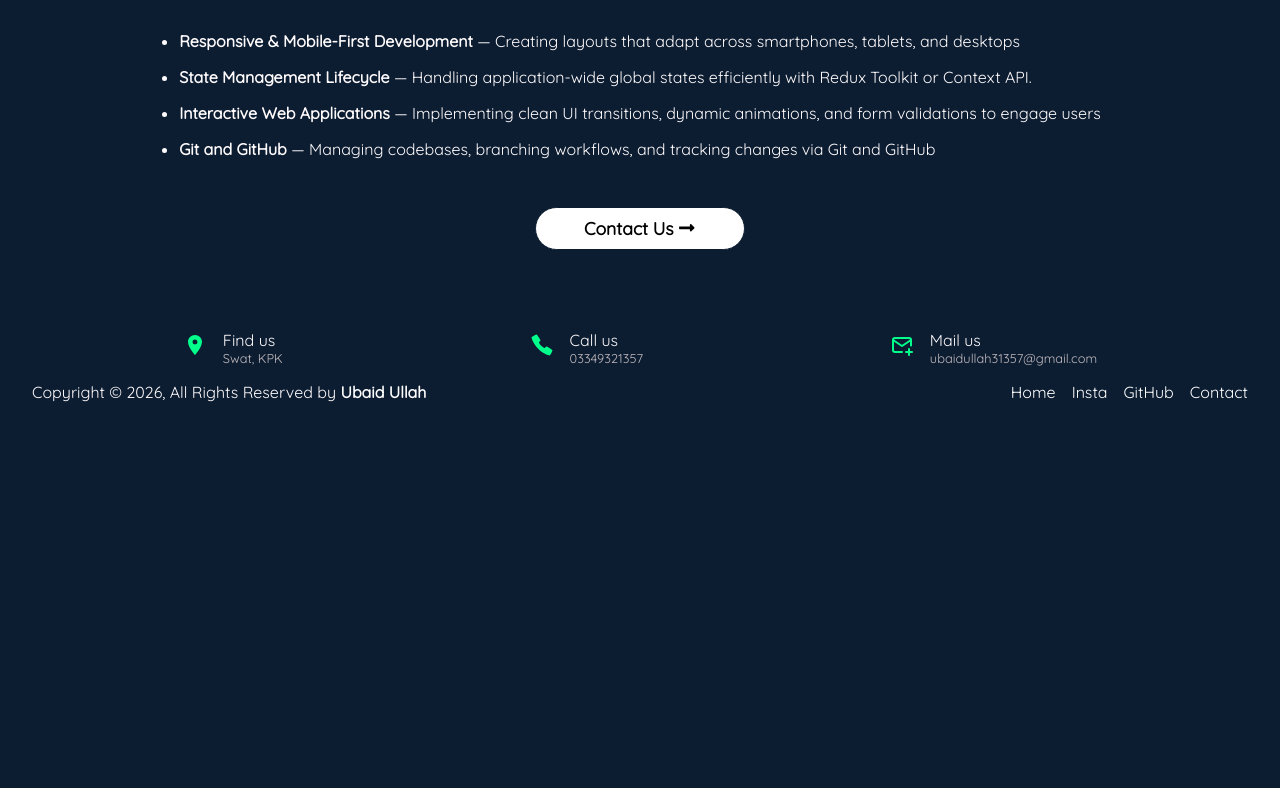
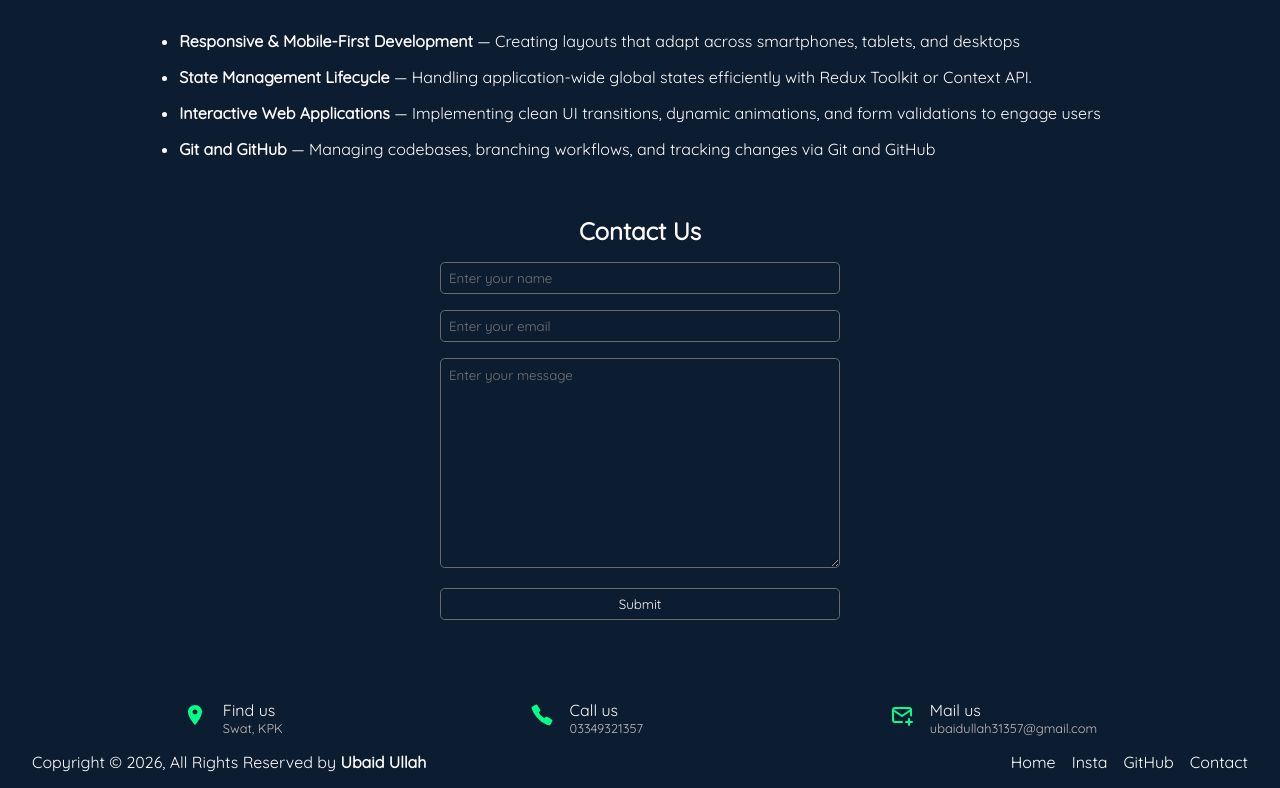
Before and after one commit to ubaidullah31357/portfolio-website, a React (Vite) app: page / in a window 1280 px wide. Shown: the part 1037-1825 px from the top of the page. Before the commit the page ends 1455 px from the top, so only its background shows below. Built offline with nearby package versions, Linux system fonts and the light colour scheme; no server answers.

Commit message:
Changed the pages router to only navigation to a specific section on single page.

```diff
--- a/src/App.css
+++ b/src/App.css
@@ -38,6 +38,7 @@ a {
 html {
   background-color: #0c1d32;
   color: #fffbfc;
+  scroll-behavior: smooth;
 }
 a,
 button {
--- a/src/Pages/Contact.jsx
+++ b/src/Pages/Contact.jsx
@@ -31,7 +31,7 @@ export const Contact = () => {
     console.log(import.meta.env.VITE_PUBLIC_KEY);
   };
   return (
-    <section className="contact-section">
+    <section className="contact-section" id="contact">
       <h1 className="contact-heading">Contact Us</h1>
       <form id="contact-form" onSubmit={handleOnSubmit}>
         <label htmlFor="username">
--- a/src/Pages/Experience.jsx
+++ b/src/Pages/Experience.jsx
@@ -3,7 +3,7 @@ import { HiAcademicCap, HiOutlineBookOpen } from 'react-icons/hi';
 export const Experience = () => {
   return (
     <>
-      <section className="experience-section">
+      <section className="experience-section" id="experience">
         <h3 className="heading-and-icon">
           Learned Experience <HiOutlineBookOpen />
         </h3>
--- a/src/Pages/Home.jsx
+++ b/src/Pages/Home.jsx
@@ -1,8 +1,7 @@
 import { About } from './About';
 import { Projects } from './Projects';
 import { Experience } from './Experience';
-import { FaLongArrowAltRight } from 'react-icons/fa';
-import { NavLink } from 'react-router-dom';
+import { Contact } from './Contact';
 
 export const Home = () => {
   return (
@@ -10,13 +9,7 @@ export const Home = () => {
       <About />
       <Projects />
       <Experience />
-      <div className="mail-section">
-        <NavLink to="contact">
-          <button className="mail-button">
-            Contact Us <FaLongArrowAltRight />
-          </button>
-        </NavLink>
-      </div>
+      <Contact />
     </>
   );
 };
--- a/src/Pages/Projects.jsx
+++ b/src/Pages/Projects.jsx
@@ -11,7 +11,7 @@ import { Github } from '@hugeicons/core-free-icons';
 export const Projects = () => {
   return (
     <>
-      <section className="projects-section">
+      <section className="projects-section" id="projects">
         <h2 className="heading-and-icon">
           Projects Completed <FaFolderOpen />
         </h2>
--- a/src/components/Layout/AppLayout.jsx
+++ b/src/components/Layout/AppLayout.jsx
@@ -1,8 +1,20 @@
+import { useEffect } from 'react';
 import { Outlet } from 'react-router-dom';
+import { useLocation } from 'react-router-dom';
 import { Header } from './Header';
 import { Footer } from './Footer';
 
 export const AppLayout = () => {
+  const { hash, pathname } = useLocation();
+
+  useEffect(() => {
+    if (hash) {
+      document.getElementById(hash.slice(1))?.scrollIntoView();
+    } else if (pathname === '/') {
+      window.scrollTo({ top: 0 });
+    }
+  }, [hash, pathname]);
+
   return (
     <>
       <Header />
--- a/src/components/Layout/Footer.jsx
+++ b/src/components/Layout/Footer.jsx
@@ -65,7 +65,7 @@ export const Footer = () => {
                 </NavLink>
               </li>
               <li>
-                <NavLink to="/contact">Contact</NavLink>
+                <NavLink to="/#contact">Contact</NavLink>
               </li>
             </ul>
           </div>
--- a/src/components/Layout/Header.jsx
+++ b/src/components/Layout/Header.jsx
@@ -25,22 +25,22 @@ export const Header = () => {
               </NavLink>
             </li>
             <li>
-              <NavLink to="/about">
+              <NavLink to="/#about">
                 <HiUser /> About
               </NavLink>
             </li>
             <li>
-              <NavLink to="/projects">
+              <NavLink to="/#projects">
                 <HiFolder /> Projects
               </NavLink>
             </li>
             <li>
-              <NavLink to="/experience">
+              <NavLink to="/#experience">
                 <HiAcademicCap /> Experience
               </NavLink>
             </li>
             <li>
-              <NavLink to="/contact">
+              <NavLink to="/#contact">
                 <FaAddressBook /> Contact
               </NavLink>
             </li>
--- a/src/components/UI/Hero-Section.jsx
+++ b/src/components/UI/Hero-Section.jsx
@@ -9,7 +9,7 @@ import { TypedComponent } from './typedComponent';
 
 export const HeroSection = () => {
   return (
-    <main className="hero-section">
+    <main className="hero-section" id="about">
       <div className="sub-hero-section">
         <div className="hero-image-container">
           <img
```
Also changed, not shown: src/App.jsx (+9 -9 lines).
